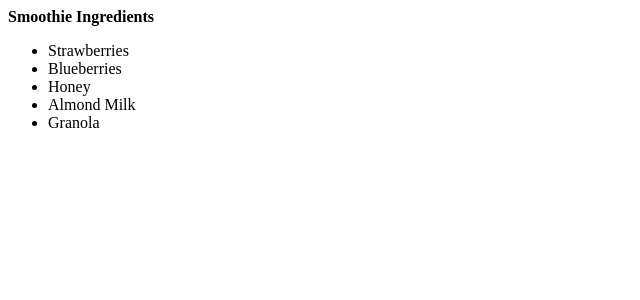
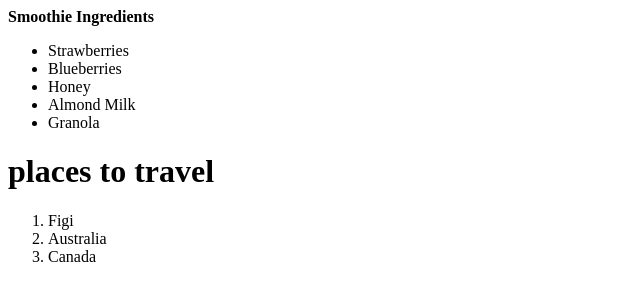
Before and after one commit to chantellerosemarie/code-first-intuit, a plain HTML site: page index.html in a window 1280 px wide. Shown: the whole page, without its empty margins (0-640 px from the left). Drawn offline with Linux system fonts and the light colour scheme.

Commit message:
Added new list

```diff
--- a/index.html
+++ b/index.html
@@ -7,3 +7,9 @@
   <li>Almond Milk</li>
   <li>Granola</li>
 </ul>
+<h1>places to travel</h1>
+<ol>
+  <li>Figi</li>
+  <li>Australia</li>
+  <li>Canada</li>
+</ol>
```
